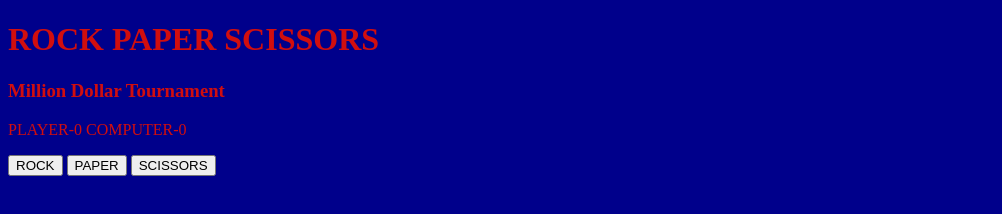
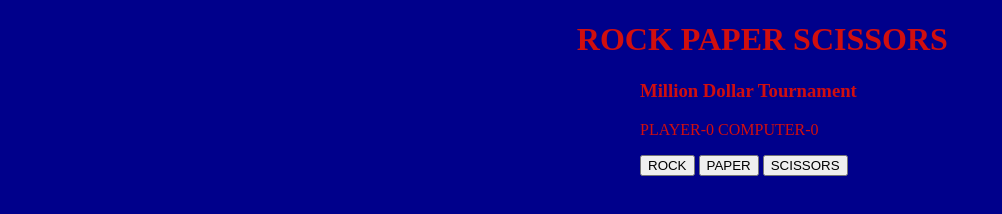
Before and after one commit to NBowersx/RockPaperScissors, a plain HTML site: page index.html in a window 1280 px wide. Shown: the whole page, without its empty margins (0-1002 px from the left). Drawn offline with Linux system fonts and the light colour scheme.

Commit message:
change css to have contents in the middle

```diff
--- a/style.css
+++ b/style.css
@@ -1,4 +1,8 @@
 body {
     background-color: darkblue;
     color: rgb(209, 14, 14);
+    margin-left: 50%;
 }
+h1{
+    margin-left: -10%;
+}
```
